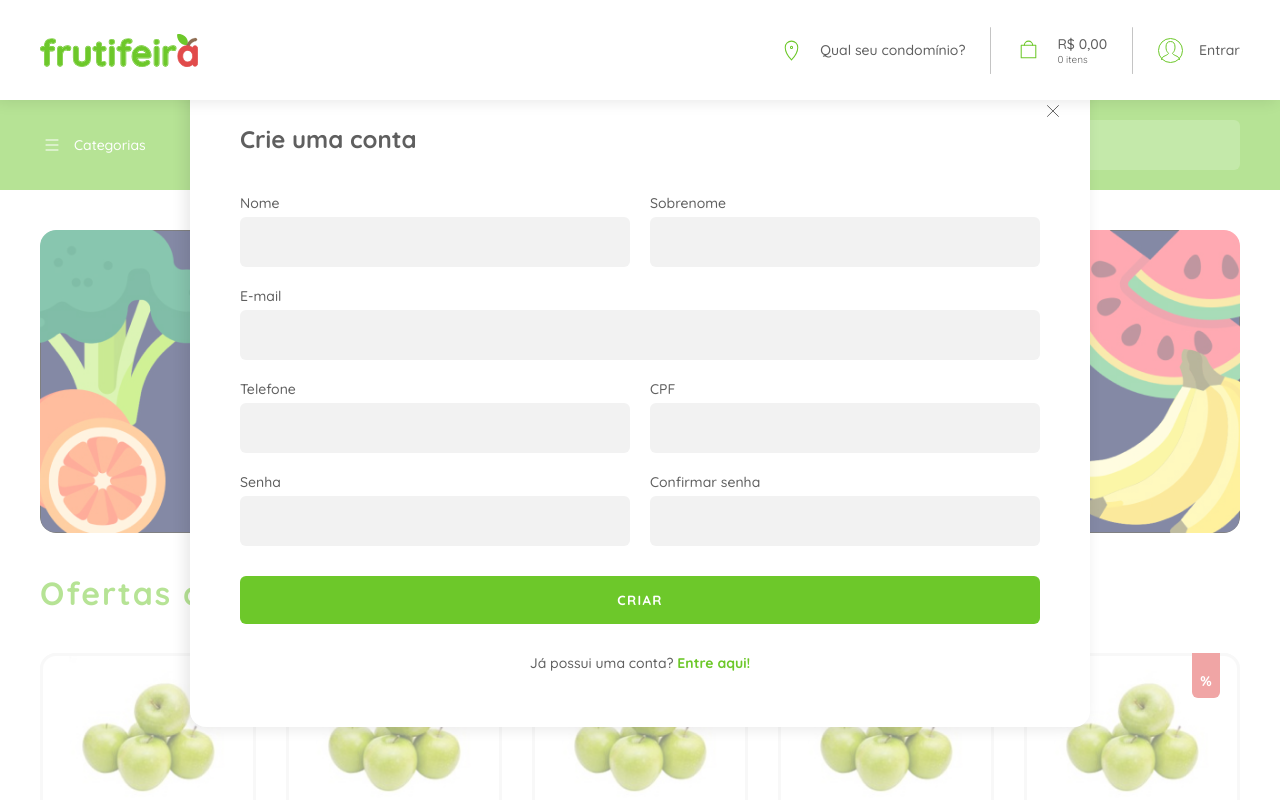
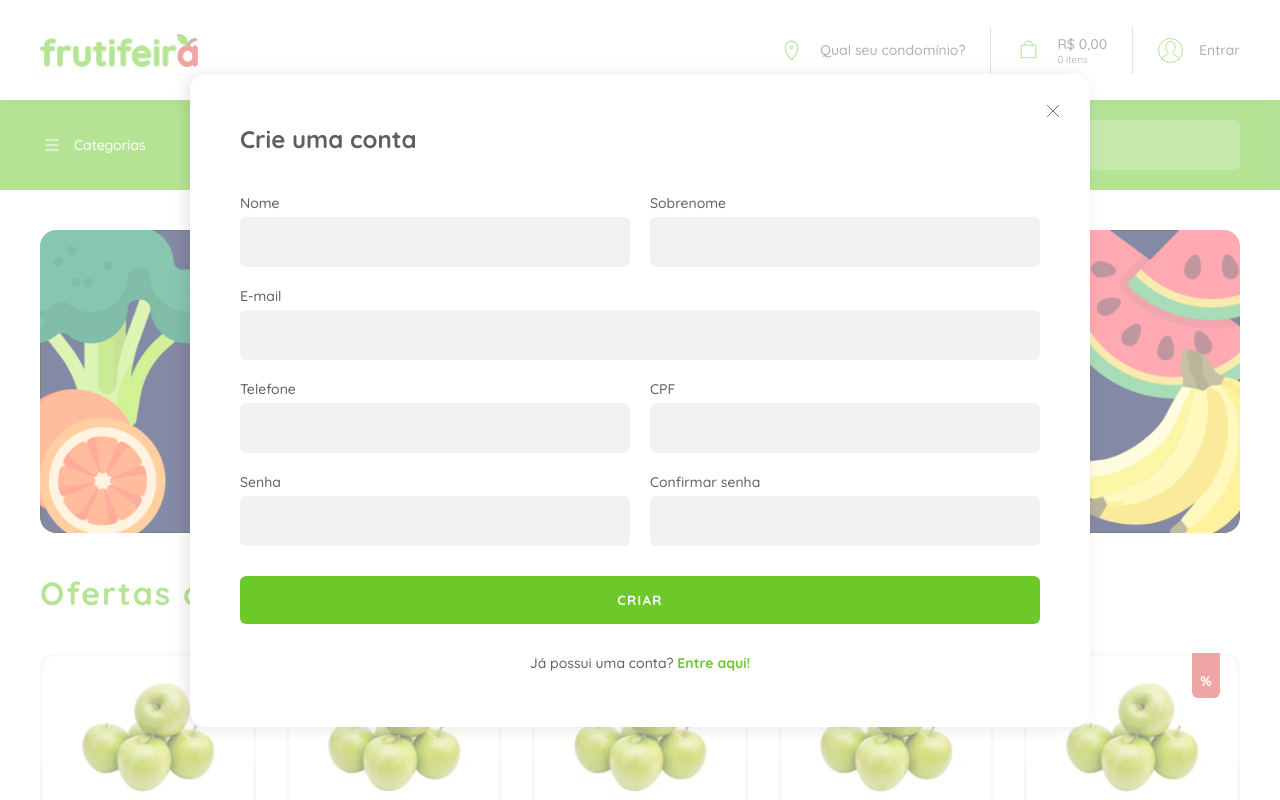
Before and after one commit to laurabento/frutifeira, a Vue app in the folder frutifeira/: page / in a window 1280 px wide. Both pictures are taken after a click on the element "Entrar". Shown: the top 800 px of the page. Built offline with nearby package versions, Linux system fonts and the light colour scheme.

Commit message:
Update SignUp.vue

```diff
--- a/frutifeira/src/components/SignUp.vue
+++ b/frutifeira/src/components/SignUp.vue
@@ -61,7 +61,7 @@ export default {
   width: 100%;
   height: 100%;
   position: fixed;
-  z-index: 2;
+  z-index: 3;
   justify-content: center;
   align-items: center;
   background-color: @white-50;
@@ -71,9 +71,10 @@ export default {
     width: 100%;
     max-width: 900px;
     margin: @margin-body-desktop;
+    height: auto;
     background-color: white;
     padding: 50px;
-    position: fixed;
+    position: relative;
     border-radius: 16px;
     overflow-y: none;
     box-shadow: -4px 1px 15px 0px #0000001a;
@@ -181,18 +182,17 @@ export default {
     }
   }
 
-  @media (max-width: 768px) {
-  }
-
   @media (max-width: 425px) {
     display: block;
     position: inherit;
     background-color: transparent;
     overflow: hidden;
+    z-index: 2;
 
     .modal {
       margin: (@height-menu-mobile - 1px) 0 0 0;
       z-index: 2;
+      position: fixed;
       box-shadow: none;
       height: calc(100% ~"-" @height-menu-mobile);
       border-radius: 0;
```
